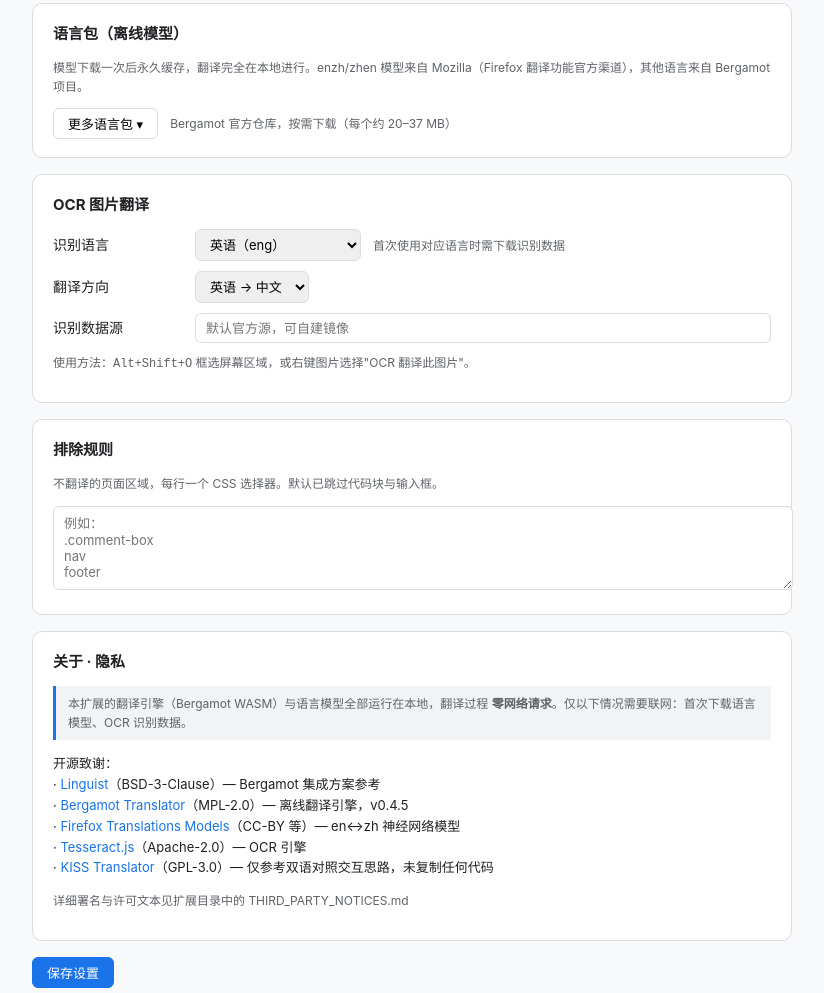
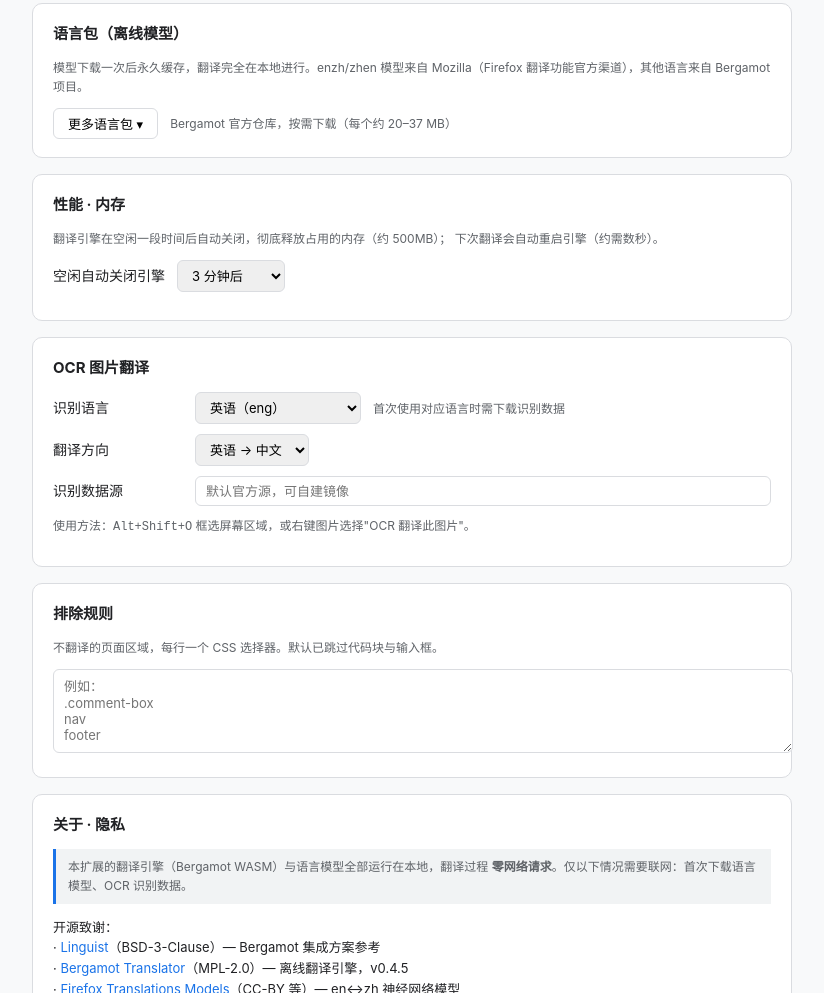
Before and after one commit to ryanlq/offline-bilingual-translator, a browser extension: page src/options/index.html in a window 1280 px wide. Shown: the part 767-1760 px from the top of the page, without its empty margins (228-1052 px from the left). Drawn offline with Linux system fonts and the light colour scheme.

Commit message:
offscreen 空闲关闭阈值做成设置项（性能·内存卡片：3/5/10/15 分钟或不关闭，offscreenIdleMin 设置，alarm 每次从存储读取）

```diff
--- a/src/content/shared.js
+++ b/src/content/shared.js
@@ -18,6 +18,7 @@
 		translateDirection: 'auto', // auto: 根据页面语言选择方向
 		selectTranslateEnabled: true, // 划词翻译开关
 		selectTheme: 'light', // 划词弹窗主题（light/dark/sepia）
+		offscreenIdleMin: 3, // 翻译引擎空闲自动关闭（分钟，0 = 不关闭）
 		excludeSelectors: [],
 		ocrLangs: 'eng',
 		ocrFrom: 'en',
--- a/src/options/index.html
+++ b/src/options/index.html
@@ -272,6 +272,24 @@
 			</div>
 
 			<div class="card">
+				<h2>性能 · 内存</h2>
+				<p class="hint">
+					翻译引擎在空闲一段时间后自动关闭，彻底释放占用的内存（约 500MB）；
+					下次翻译会自动重启引擎（约需数秒）。
+				</p>
+				<label class="row">
+					<span>空闲自动关闭引擎</span>
+					<select id="offscreenIdleMin">
+						<option value="3">3 分钟后</option>
+						<option value="5">5 分钟后</option>
+						<option value="10">10 分钟后</option>
+						<option value="15">15 分钟后</option>
+						<option value="0">不自动关闭</option>
+					</select>
+				</label>
+			</div>
+
+			<div class="card">
 				<h2>OCR 图片翻译</h2>
 				<div class="row">
 					<label class="main">识别语言</label>
--- a/src/options/options.js
+++ b/src/options/options.js
@@ -10,6 +10,7 @@ import { getSettings, saveSettings, DEFAULT_SETTINGS } from '../shared/settings.
 
 const fields = [
 	'fontSize',
+	'offscreenIdleMin',
 	'textColor',
 	'hoverHighlight',
 	'inlineFormat',
@@ -27,6 +28,7 @@ function setField(id, value) {
 
 function getField(id) {
 	const el = document.getElementById(id);
+	if (id === 'offscreenIdleMin') return Number(el.value) || 0;
 	if (el.type === 'checkbox') return el.checked;
 	if (el.type === 'number') return Number(el.value) || DEFAULT_SETTINGS[id];
 	return el.value;
--- a/src/shared/settings.js
+++ b/src/shared/settings.js
@@ -14,6 +14,7 @@ const DEFAULT_SETTINGS = {
 	readerStyle: 'columns', // 阅读模式默认排版（逐句/交替/双栏）
 	readerTheme: 'light', // 阅读模式主题（light/blue/sepia/ink/dark）
 	readerFontSize: 18, // 阅读模式字号
+	offscreenIdleMin: 3, // 翻译引擎空闲自动关闭（分钟，0 = 不关闭）
 	excludeSelectors: [],
 	ocrLangs: 'eng',
 	ocrFrom: 'en',
```
Also changed, not shown: src/background/service-worker.js (+6 -1 lines).
